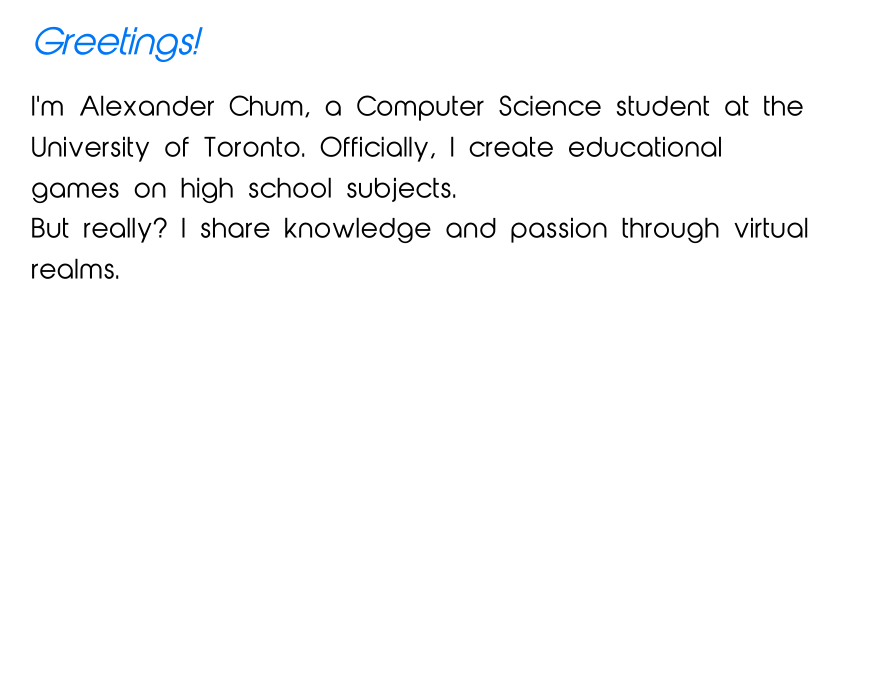
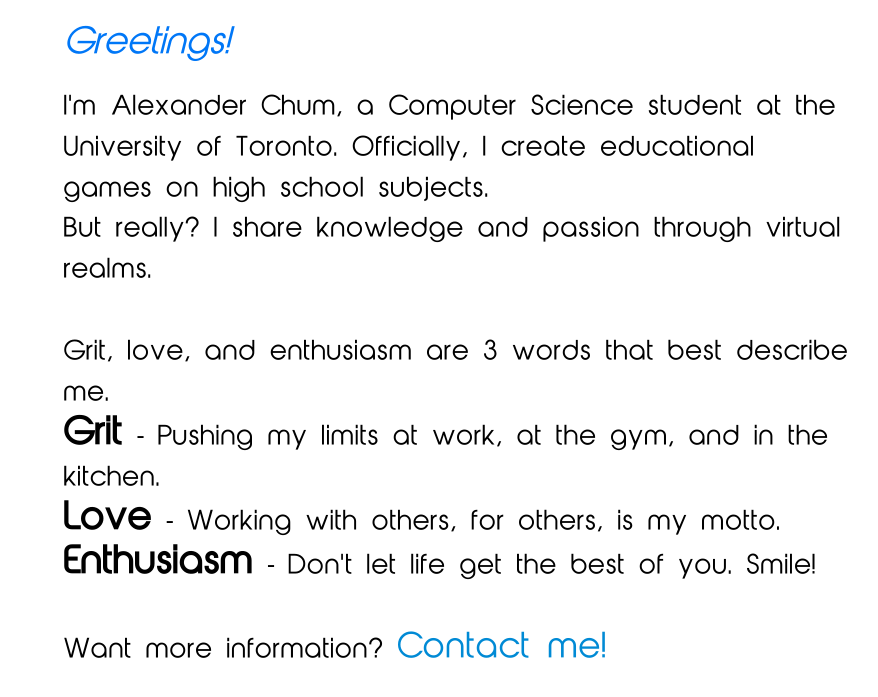
Before and after one commit to Achummy/personalwebsite, a Django app: page /about/ in a window 1280 px wide. Shown: the part 148-845 px from the top of the page, without its empty margins (355-1233 px from the left). Before the commit the page ends 427 px from the top, so only its background shows below. Run offline with Django 3.2, Linux system fonts and the light colour scheme.

Commit message:
Added description

```diff
--- a/blog/static/css/about.css
+++ b/blog/static/css/about.css
@@ -15,7 +15,6 @@
   padding-left: 2em;
   padding-right: 5%;
   line-height: 150%;
-  margin-right: 2em;
 }
 
 /*.description li {
@@ -34,3 +33,11 @@
   font-size: 2.2em;
   color: #0077F7;
 }
+
+.description b {
+  font-size: 1.4em;
+}
+.description a {
+  font-size: 1.3em;
+  color: #008AD5;
+}
--- a/blog/templates/blog/about.html
+++ b/blog/templates/blog/about.html
@@ -16,8 +16,15 @@
   </ul> -->
   <i>Greetings!</i>
   <p>
-      I'm Alexander Chum, a Computer Science student at the University of Toronto. Officially, I create educational games on high school subjects.
-    </br>But really? I share knowledge and passion through virtual realms.
+    I'm Alexander Chum, a Computer Science student at the University of Toronto. Officially, I create educational games on high school subjects.<br>
+    But really? I share knowledge and passion through virtual realms.<br>
+    <br>
+    Grit, love, and enthusiasm are 3 words that best describe me.<br>
+    <b>Grit</b> - Pushing my limits at work, at the gym, and in the kitchen.<br>
+    <b>Love</b> - Working with others, for others, is my motto.<br>
+    <b>Enthusiasm</b> - Don't let life get the best of you. Smile!<br>
+    <br>
+    Want more information? <a href="/contact/">Contact me!</a>
   </p>
 </div>
 {% endblock %}
```
